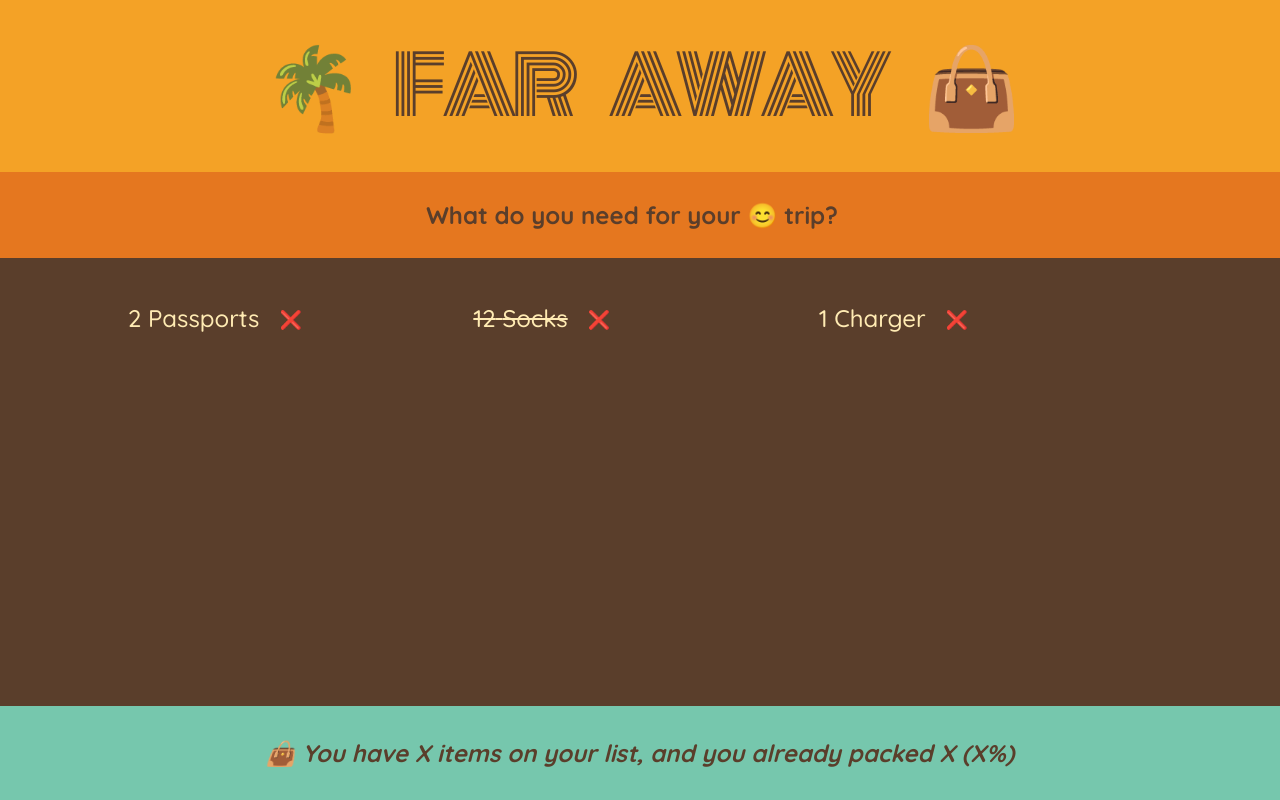
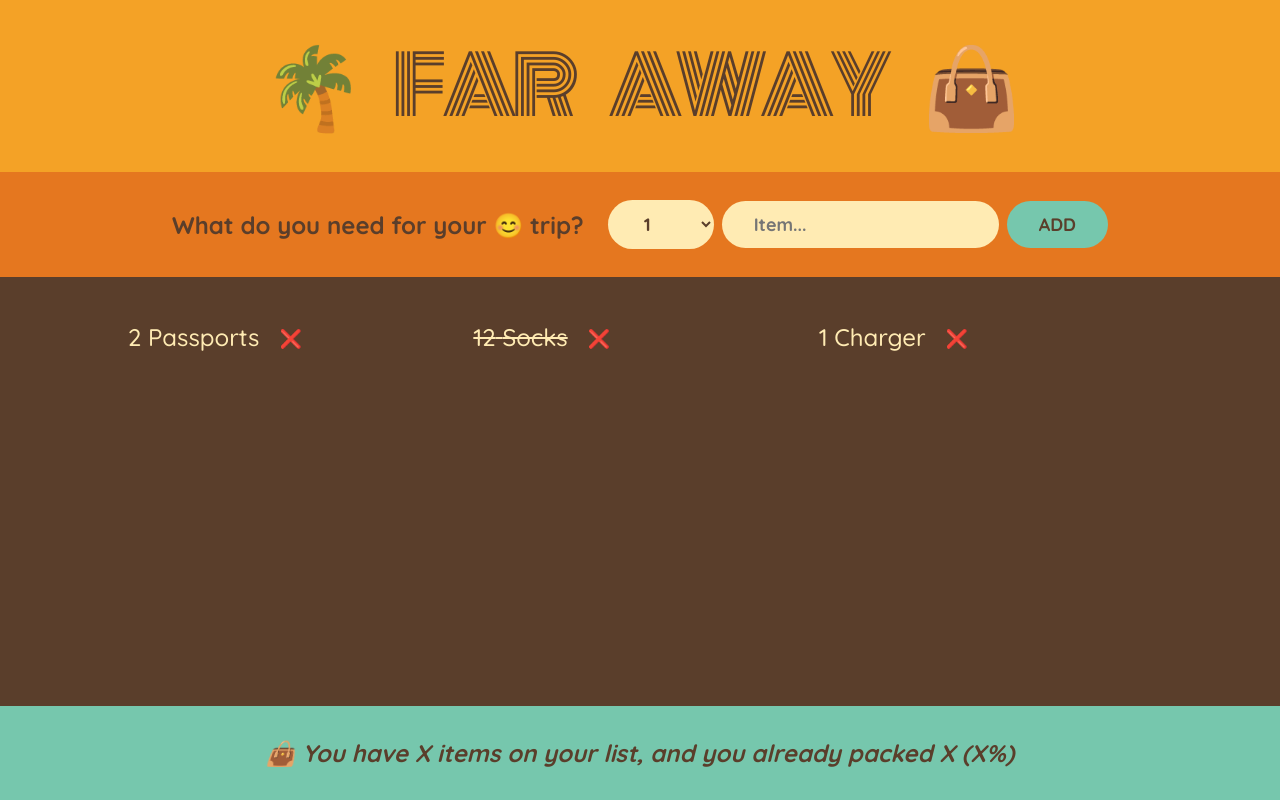
Before and after one commit to Rajput-Suraj/travel-list, a React (Create React App) app: page / in a window 1280 px wide. Built offline with nearby package versions, Linux system fonts and the light colour scheme; the HTML template or start-up script is replaced by a standard one.

Commit message:
Build form elementd and handled form submission

```diff
--- a/src/components/Form.jsx
+++ b/src/components/Form.jsx
@@ -1,10 +1,24 @@
 import React from 'react';
 
 const Form = () => {
+  function handleSubmit(e) {
+    e.preventDefault();
+  }
+
   return (
-    <div className="add-form">
+    <form className="add-form" onSubmit={handleSubmit}>
       <h3>What do you need for your 😊 trip?</h3>
-    </div>
+      <select>
+        {Array.from({ length: 20 }, (_, i) => i + 1).map((num) => (
+          <option value={num} key={num}>
+            {num}
+          </option>
+        ))}
+      </select>
+
+      <input type="text" placeholder="Item..." />
+      <button>Add</button>
+    </form>
   );
 };
 
--- a/src/components/PackingList.jsx
+++ b/src/components/PackingList.jsx
@@ -5,7 +5,7 @@
 const initialItems = [
   { id: 1, description: 'Passports', quantity: 2, packed: false },
   { id: 2, description: 'Socks', quantity: 12, packed: true },
-  { id: 2, description: 'Charger', quantity: 1, packed: false },
+  { id: 3, description: 'Charger', quantity: 1, packed: false },
 ];
 
 const PackingList = () => {
--- a/src/index.css
+++ b/src/index.css
@@ -94,7 +94,7 @@
 .list ul {
   list-style: none;
   width: 80%;
-  overflow: scroll;
+  overflow-y: scroll;
 
   display: grid;
   grid-template-columns: repeat(auto-fit, minmax(250px, 1fr));
```
